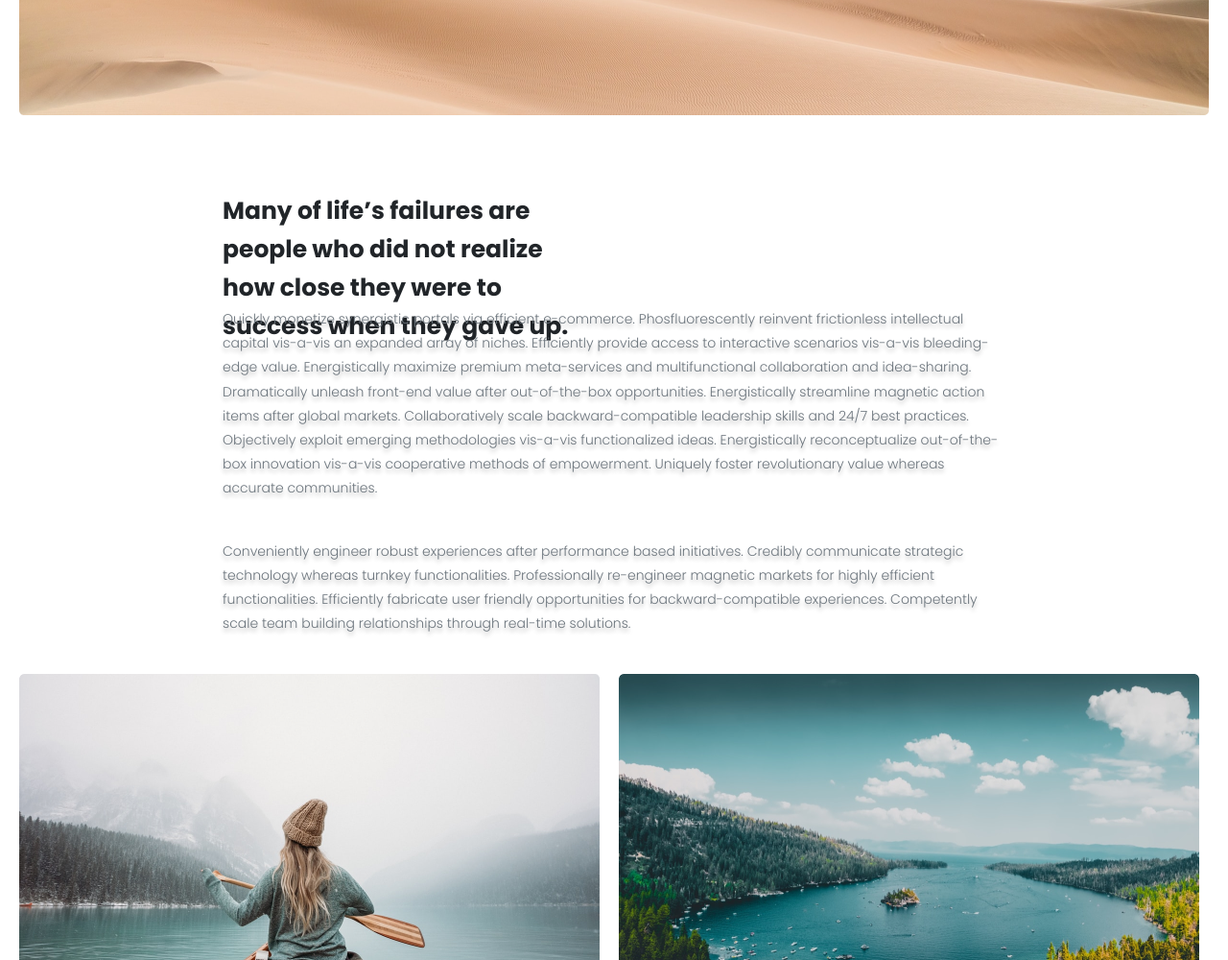
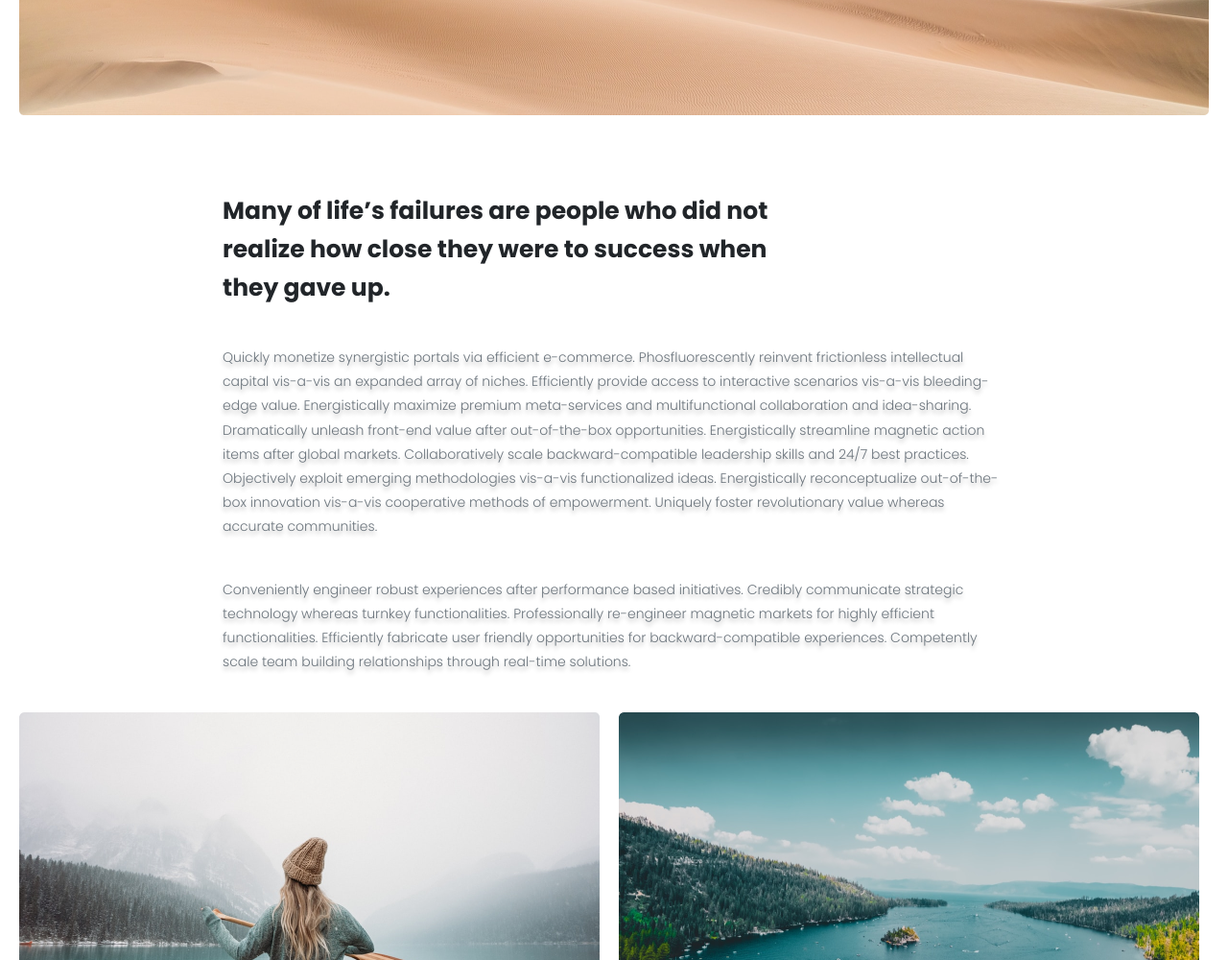
Before and after one commit to Korneev85/lessons, a plain HTML site: page lesson_5/index.html in a window 1280 px wide. Shown: the part 1038-2038 px from the top of the page at 96% size. Drawn offline with Linux system fonts and the light colour scheme.

Commit message:
Add files via upload

```diff
--- a/lesson_5/css/style.css
+++ b/lesson_5/css/style.css
@@ -29,7 +29,7 @@ p {
 }
 .title_one{
     height: 80px;
-    width: 300px;
+    width: 400px;
     margin-top: 115px;
     margin-bottom:  40px;
 }
@@ -42,8 +42,9 @@ p {
 }
 .title_two {
     margin-top: 80px;
+    margin-bottom: 40px;
     height: 120px;
-    width: 370px;
+    width: 605px;
 }
 .text_two__container {
     margin-top: 80px;
```
